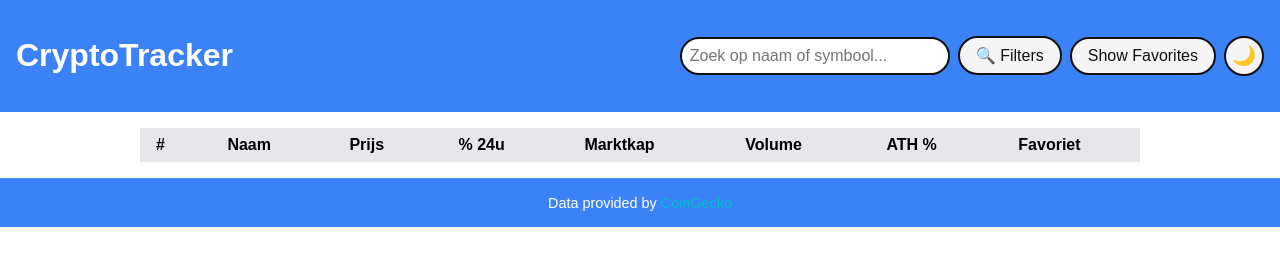
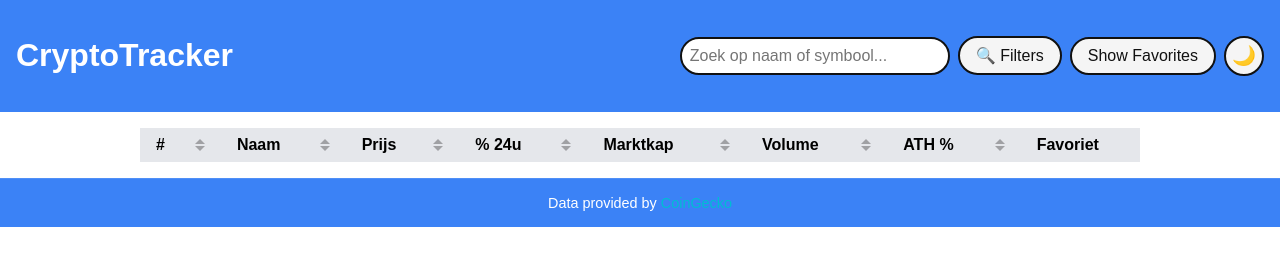
Before and after one commit to DarioDML/CryptoTracker, a website built with Vite: page index.html in a window 1280 px wide. Built offline with nearby package versions, Linux system fonts and the light colour scheme; no server answers.

Commit message:
Sorteer pijltjes toegevoegd in table headers. zowel actief als in rust.

```diff
--- a/index.html
+++ b/index.html
@@ -28,13 +28,64 @@
       <table id="crypto-table">
         <thead>
           <tr>
-            <th data-sort="market_cap_rank"><span class="header-content"># <span class="sort-arrow"></span></span></th>
-            <th data-sort="name"><span class="header-content">Naam <span class="sort-arrow"></span></span></th>
-            <th data-sort="current_price"><span class="header-content">Prijs <span class="sort-arrow"></span></span></th>
-            <th data-sort="price_change_percentage_24h"><span class="header-content">% 24u <span class="sort-arrow"></span></span></th>
-            <th data-sort="market_cap"><span class="header-content">Marktkap <span class="sort-arrow"></span></span></th>
-            <th data-sort="total_volume"><span class="header-content">Volume <span class="sort-arrow"></span></span></th>
-            <th data-sort="ath_change_percentage"><span class="header-content">ATH % <span class="sort-arrow"></span></span></th>
+            <th data-sort="market_cap_rank">
+              <span class="header-content">#
+                <span class="sort-arrows">
+                  <span class="arrow down"></span>
+                  <span class="arrow up"></span>
+
+                </span>
+              </span>
+            </th>
+            <th data-sort="name">
+              <span class="header-content">Naam
+                <span class="sort-arrows">
+                  <span class="arrow down"></span>
+                  <span class="arrow up"></span>
+
+                </span>
+              </span>
+            </th>
+            <th data-sort="current_price">
+              <span class="header-content">Prijs
+                <span class="sort-arrows">
+                  <span class="arrow down"></span>
+                  <span class="arrow up"></span>
+                </span>
+              </span>
+            </th>
+            <th data-sort="price_change_percentage_24h">
+              <span class="header-content">% 24u
+                <span class="sort-arrows">
+                  <span class="arrow down"></span>
+                  <span class="arrow up"></span>
+                </span>
+              </span>
+            </th>
+            <th data-sort="market_cap">
+              <span class="header-content">Marktkap
+                <span class="sort-arrows">
+                  <span class="arrow down"></span>
+                  <span class="arrow up"></span>
+                </span>
+              </span>
+            </th>
+            <th data-sort="total_volume">
+              <span class="header-content">Volume
+                <span class="sort-arrows">
+                  <span class="arrow down"></span>
+                  <span class="arrow up"></span>
+                </span>
+              </span>
+            </th>
+            <th data-sort="ath_change_percentage">
+              <span class="header-content">ATH %
+                <span class="sort-arrows">
+                  <span class="arrow down"></span>
+                  <span class="arrow up"></span>
+                </span>
+              </span>
+            </th>
             <th>Favoriet</th>
           </tr>
         </thead>
--- a/src/css/style.css
+++ b/src/css/style.css
@@ -473,3 +473,28 @@ html {
   }
 
 }
+
+.sort-arrows {
+  display: inline-block;
+  margin-left: 5px;
+  font-size: 0.8rem;
+  color: rgba(0, 0, 0, 0.3); /* Grijs en doorzichtig */
+}
+
+.arrow {
+  display: block;
+  width: 0;
+  height: 0;
+  margin: 2px auto;
+  border-style: solid;
+  border-width: 0 5px 5px 5px;
+  border-color: transparent transparent rgba(0, 0, 0, 0.3) transparent;
+}
+
+.arrow.up {
+  transform: rotate(180deg);
+}
+
+.arrow.active {
+  border-color: transparent transparent #000 transparent; /* Zwart als actief */
+}
--- a/src/js/app.js
+++ b/src/js/app.js
@@ -66,8 +66,12 @@ document.querySelectorAll("th[data-sort]").forEach(th => {
     // Update de sorteerstatus in de header
     if (currentSort.key) {
       th.setAttribute("data-sort-active", currentSort.ascending ? "asc" : "desc");
+      th.querySelector(".arrow.up").classList.toggle("active", currentSort.ascending);
+      th.querySelector(".arrow.down").classList.toggle("active", !currentSort.ascending);
     } else {
       th.setAttribute("data-sort-active", "none");
+      th.querySelector(".arrow.up").classList.remove("active");
+      th.querySelector(".arrow.down").classList.remove("active");
     }
 
     // Sorteer of herstel de originele data
```
